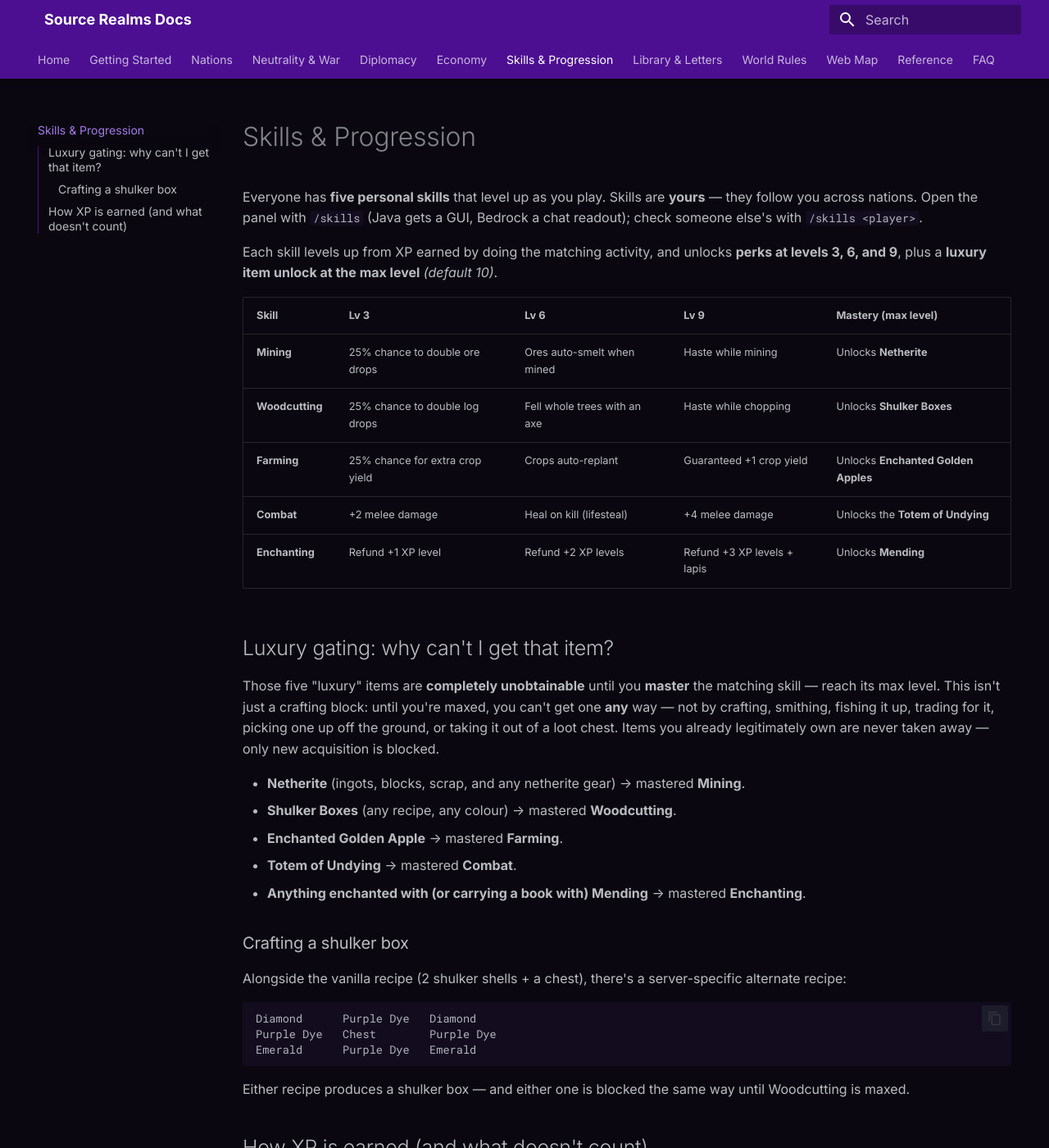
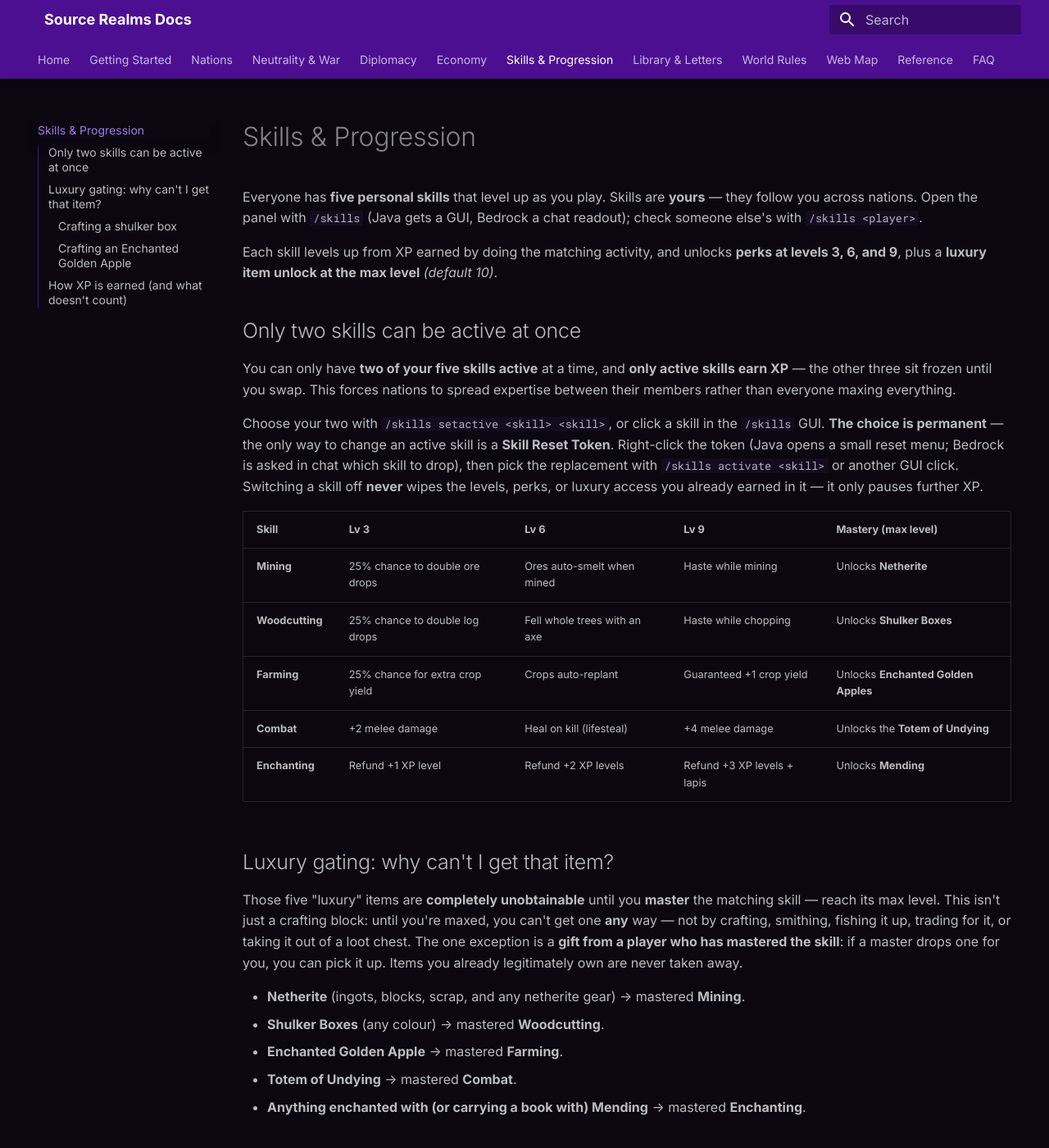
Before and after one commit to SourceRealms/sourcerealms-docs, an MkDocs documentation site: the page built from docs/skills.md, in a window 1280 px wide and 1400 px high. Shown: the whole window at 82% size. Built offline with MkDocs 1.6.1 and Material for MkDocs 9.7.7, drawn with Linux system fonts in a browser that asks for light colours; some of the changed text lies outside the part shown.

Commit message:
Correct skills docs to match live server
- Shulker box: custom recipe is the only recipe (drop "alongside the vanilla recipe")
- Add Enchanted Golden Apple custom recipe (now recipe-only, removed from vanilla loot)
- Document the 2-of-5 active-skill restriction + Skill Reset Tokens
- Luxury gates: note the master-to-player gifting exception
- Locked GUI milestones render as white panes, not grey
- Web map: link the public map.source-realms.com URL instead of "ask an admin"

````diff
--- a/docs/skills.md
+++ b/docs/skills.md
@@ -6,6 +6,19 @@ readout); check someone else's with `/skills <player>`.
 
 Each skill levels up from XP earned by doing the matching activity, and unlocks **perks at levels
 3, 6, and 9**, plus a **luxury item unlock at the max level** *(default 10)*.
+
+## Only two skills can be active at once
+
+You can only have **two of your five skills active** at a time, and **only active skills earn
+XP** — the other three sit frozen until you swap. This forces nations to spread expertise between
+their members rather than everyone maxing everything.
+
+Choose your two with `/skills setactive <skill> <skill>`, or click a skill in the `/skills` GUI.
+**The choice is permanent** — the only way to change an active skill is a **Skill Reset Token**.
+Right-click the token (Java opens a small reset menu; Bedrock is asked in chat which skill to drop),
+then pick the replacement with `/skills activate <skill>` or another GUI click. Switching a skill
+off **never** wipes the levels, perks, or luxury access you already earned in it — it only pauses
+further XP.
 
 | Skill | Lv 3 | Lv 6 | Lv 9 | Mastery (max level) |
 |---|---|---|---|---|
@@ -19,20 +32,19 @@ Each skill levels up from XP earned by doing the matching activity, and unlocks
 
 Those five "luxury" items are **completely unobtainable** until you **master** the matching
 skill — reach its max level. This isn't just a crafting block: until you're maxed, you can't get
-one **any** way — not by crafting, smithing, fishing it up, trading for it, picking one up off the
-ground, or taking it out of a loot chest. Items you already legitimately own are never taken away —
-only new acquisition is blocked.
+one **any** way — not by crafting, smithing, fishing it up, trading for it, or taking it out of a
+loot chest. The one exception is a **gift from a player who has mastered the skill**: if a master
+drops one for you, you can pick it up. Items you already legitimately own are never taken away.
 
 - **Netherite** (ingots, blocks, scrap, and any netherite gear) → mastered **Mining**.
-- **Shulker Boxes** (any recipe, any colour) → mastered **Woodcutting**.
+- **Shulker Boxes** (any colour) → mastered **Woodcutting**.
 - **Enchanted Golden Apple** → mastered **Farming**.
 - **Totem of Undying** → mastered **Combat**.
 - **Anything enchanted with (or carrying a book with) Mending** → mastered **Enchanting**.
 
 ### Crafting a shulker box
 
-Alongside the vanilla recipe (2 shulker shells + a chest), there's a server-specific alternate
-recipe:
+Shulker boxes are made with this recipe:
 
 ```
 Diamond      Purple Dye   Diamond
@@ -40,8 +52,18 @@ Purple Dye   Chest        Purple Dye
 Emerald      Purple Dye   Emerald
 ```
 
-Either recipe produces a shulker box — and either one is blocked the same way until Woodcutting is
-maxed.
+### Crafting an Enchanted Golden Apple
+
+Enchanted Golden Apples are made with this recipe:
+
+```
+Diamond      Gold Block   Diamond
+Gold Block   Apple        Gold Block
+Diamond      Gold Block   Diamond
+```
+
+Both recipes still require you to have **mastered** the gating skill (Woodcutting for shulker
+boxes, Farming for enchanted golden apples) before they'll craft.
 
 ## How XP is earned (and what doesn't count)
 
@@ -53,5 +75,5 @@ maxed.
 - **Enchanting**: enchanting items at a table.
 
 In the `/skills` GUI, each skill has its own row: a coloured summary (level + XP bar) and its
-milestones — unlocked perks show in the skill's colour, locked ones are dark grey with the level
-they require.
+milestones — unlocked perks show in the skill's colour, locked ones are white panes with the level
+they require. Your two active skills are marked; the rest show as inactive.
````
Also changed, not shown: docs/faq.md (+2 -2 lines), docs/getting-started.md (+2 -2 lines).
